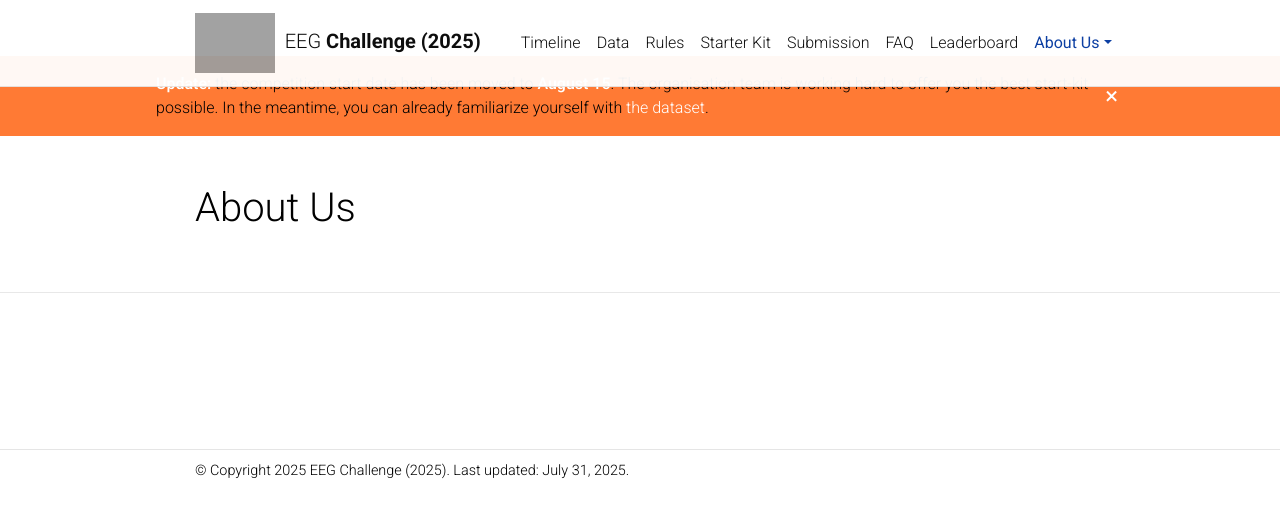
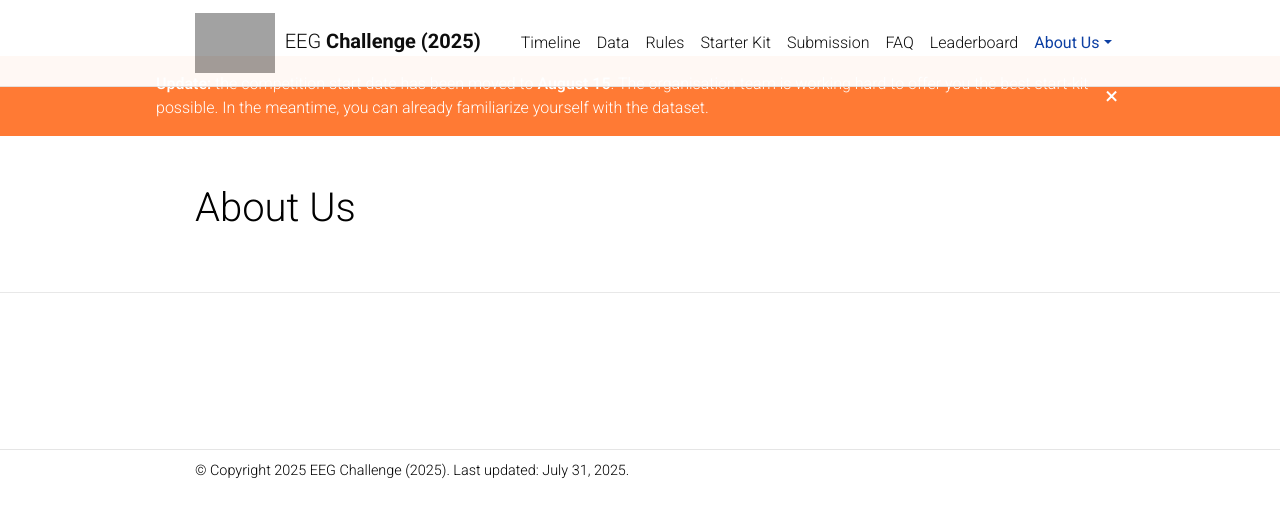
Before and after one commit to urgent-challenge/urgent2024, a Jekyll site: the page built from _pages/dropdown.md, in a window 1280 px wide. Shown: the top 518 px of the page. Built offline with Jekyll 4.4.1, drawn with Linux system fonts in a browser that asks for light colours; comment, search, counter and statistics services are not loaded; a style sheet for code colours, icons or effects is not loaded; grey boxes are pictures that could not be loaded.

Commit message:
Fix colors

```diff
--- a/_layouts/default.html
+++ b/_layouts/default.html
@@ -35,8 +35,7 @@
       cursor: pointer;
     }
 
-    .banner__text *,
-    .banner__close > span {
+    .banner__content * {
       color: #ffffff;
     }
   </style>
```
